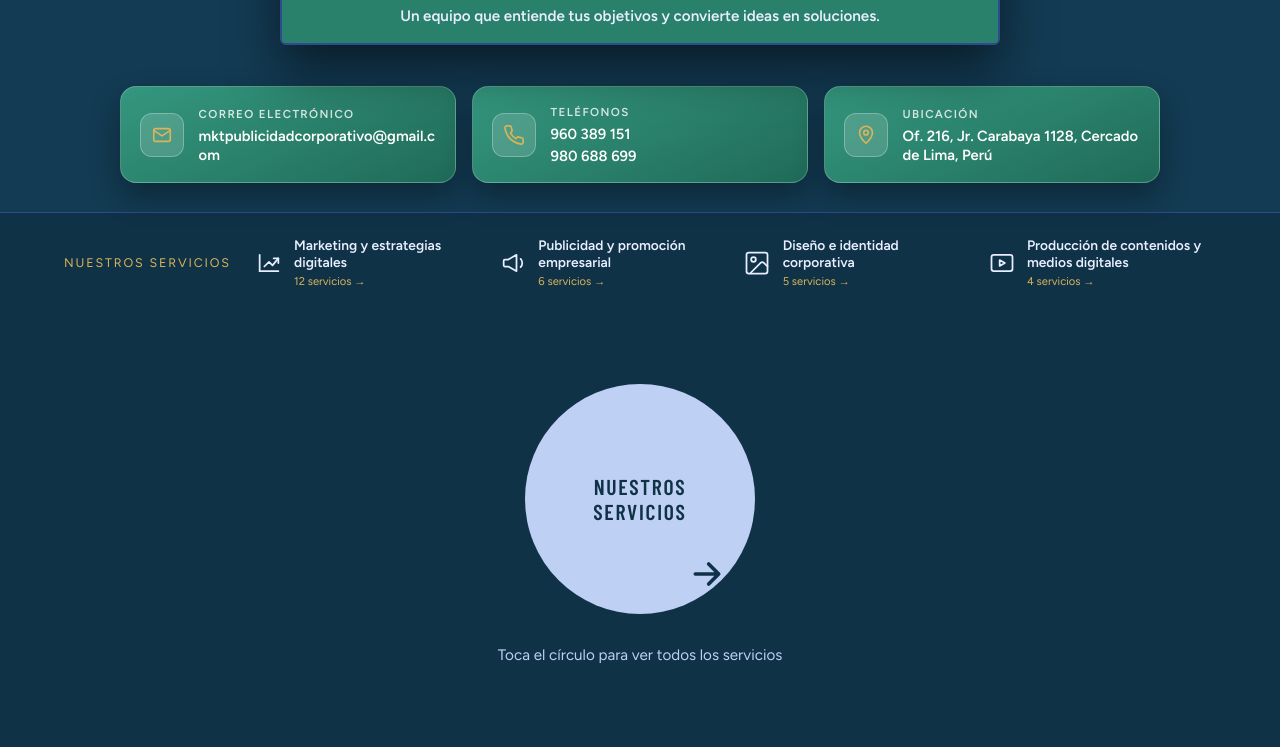
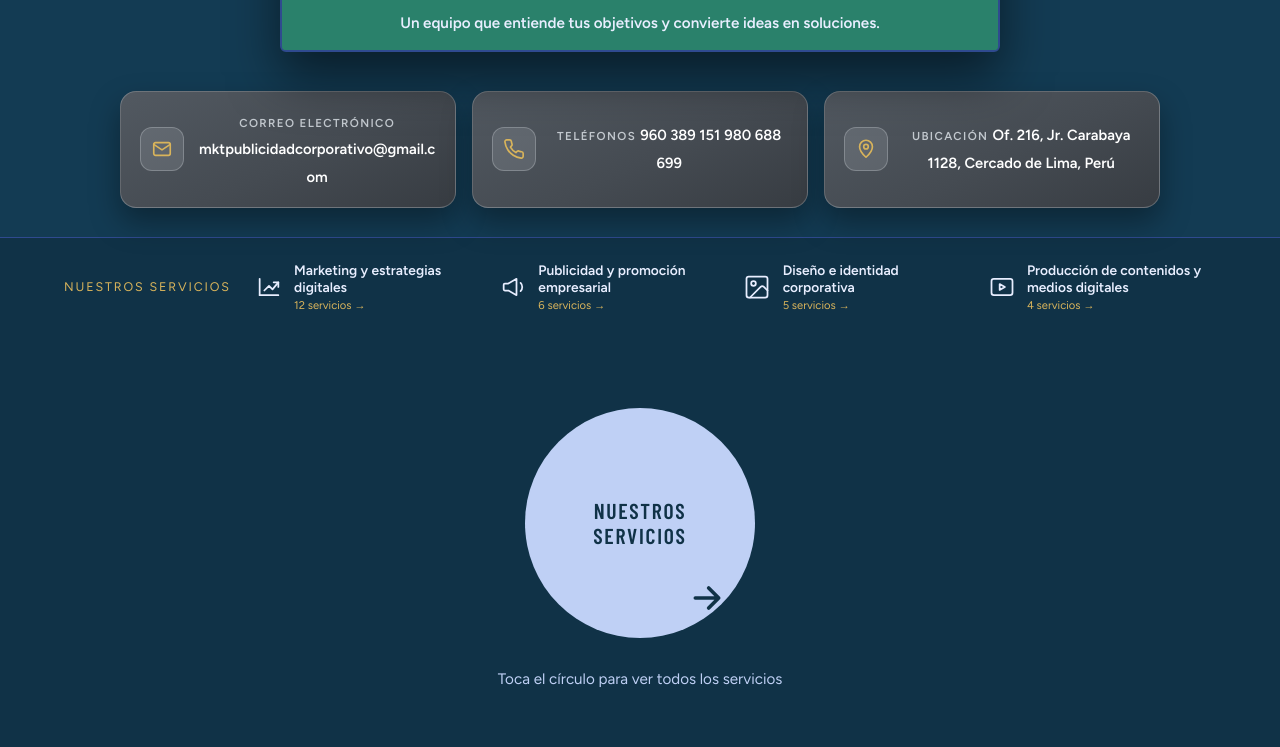
Before and after one commit to josuesashajafe2331-ops/marketing-y-publicidad, a Flask app: page / in a window 1280 px wide. Shown: the part 739-1486 px from the top of the page. Run offline with Flask 3, Linux system fonts and the light colour scheme; data comes from the database, SQL or seed files in the repository; some libraries are stand-ins or nearby versions; some web fonts are replaced.

Commit message:
Update style.css

```diff
--- a/global_focus/static/style.css
+++ b/global_focus/static/style.css
@@ -161,11 +161,11 @@ textarea { resize: vertical; }
   flex-direction: column !important;
   align-items: center !important;
   justify-content: center !important;
-  gap: 2.2rem !important;
-  max-width: 1280px !important;
+  gap: 2rem !important;
+  max-width: 1560px !important;
   width: 100% !important;
   margin-inline: auto !important;
-  padding: 3.2rem 5vw 1.8rem !important;
+  padding: 3.2rem 3vw 1.8rem !important;
   text-align: center !important;
 }
 
@@ -180,14 +180,13 @@ textarea { resize: vertical; }
   text-align: center !important;
   gap: 0.5rem !important;
 }
-
 .hero2 h1.titulo-principal {
   display: flex !important;
   flex-direction: row !important;
   flex-wrap: nowrap !important;
   align-items: center !important;
   justify-content: center !important;
-  gap: clamp(1.5rem, 3.5vw, 3.8rem) !important;
+  gap: clamp(1rem, 2.4vw, 2.8rem) !important;
   width: 100% !important;
   max-width: 100% !important;
   margin: 0 auto !important;
@@ -195,8 +194,8 @@ textarea { resize: vertical; }
   font-family: "Barlow Condensed", "Arial Narrow", Impact, sans-serif !important;
   font-weight: 900 !important;
   text-transform: uppercase !important;
-  line-height: 1.08 !important;
-  font-size: clamp(1.35rem, 2.35vw, 2.3rem) !important;
+  line-height: 1.05 !important;
+  font-size: clamp(1.75rem, 3.2vw, 3.2rem) !important;
   text-shadow: 0 6px 24px rgba(0, 0, 0, 0.48) !important;
 }
 
@@ -208,13 +207,14 @@ textarea { resize: vertical; }
   text-align: center !important;
   font-size: inherit !important;
   font-weight: inherit !important;
-  line-height: 1.08 !important;
-  letter-spacing: 0.06em !important;
+  line-height: 1.05 !important;
+  letter-spacing: 0.05em !important;
   white-space: nowrap !important;
   opacity: 1 !important;
   visibility: visible !important;
   overflow: visible !important;
 }
+
 .hero2 h1.titulo-principal .linea-blanca {
   color: #ffffff !important;
 }
@@ -223,7 +223,7 @@ textarea { resize: vertical; }
   color: #f2c557 !important;
   text-shadow: 0 6px 26px rgba(242, 197, 87, 0.25), 0 6px 24px rgba(0, 0, 0, 0.48) !important;
 }
-/* En celulares o pantallas angostas se apilan para que no se salgan de la pantalla */
+
 @media (max-width: 820px) {
   .hero2 h1.titulo-principal {
     flex-direction: column !important;
@@ -313,19 +313,21 @@ textarea { resize: vertical; }
   gap: 0.9rem;
   padding: 1rem 1.2rem;
   text-decoration: none;
-  color: #fff;
-  background: linear-gradient(155deg, #34977f 0%, var(--n2) 52%, #1f6a58 100%);
-  border: 1px solid rgba(255, 255, 255, 0.22);
+  color: #eef0f2;
+  background: linear-gradient(155deg, #525961 0%, #454b52 55%, #373c42 100%);
+  border: 1px solid rgba(221, 225, 229, 0.25);
   border-radius: 16px;
-  box-shadow: 0 14px 30px rgba(0, 0, 0, 0.32);
-  transition: transform 0.28s ease, box-shadow 0.28s ease, filter 0.28s ease;
+  box-shadow: 0 14px 30px rgba(0, 0, 0, 0.35);
+  transition: transform 0.28s ease, box-shadow 0.28s ease, background 0.28s ease, border-color 0.28s ease;
 }
 
 .hc-card:hover {
   transform: translateY(-4px);
-  box-shadow: 0 20px 38px rgba(0, 0, 0, 0.42);
-  filter: brightness(1.06);
+  background: linear-gradient(155deg, #5d656e 0%, #4e555d 55%, #3f454c 100%);
+  border-color: var(--gold);
+  box-shadow: 0 20px 38px rgba(0, 0, 0, 0.45);
 }
+
 .hc-ico {
   flex: none;
   display: grid;
@@ -333,8 +335,8 @@ textarea { resize: vertical; }
   width: 44px;
   height: 44px;
   border-radius: 12px;
-  background: rgba(255, 255, 255, 0.15);
-  border: 1px solid rgba(255, 255, 255, 0.28);
+  background: rgba(221, 225, 229, 0.14);
+  border: 1px solid rgba(221, 225, 229, 0.28);
 }
 
 .hc-ico svg {
@@ -347,26 +349,19 @@ textarea { resize: vertical; }
   stroke-linejoin: round;
 }
 
-.hc-txt {
-  display: grid;
-  gap: 0.18rem;
-  min-width: 0;
-  text-align: left;
-}
-
 .hc-txt small {
   font-size: 0.72rem;
   font-weight: 600;
   letter-spacing: 0.12em;
   text-transform: uppercase;
-  color: rgba(255, 255, 255, 0.82);
+  color: #c3c9cf;
 }
 
 .hc-txt b {
   font-size: 0.92rem;
   font-weight: 700;
   line-height: 1.3;
-  color: #fff;
+  color: #ffffff;
   overflow-wrap: anywhere;
 }
 
```
